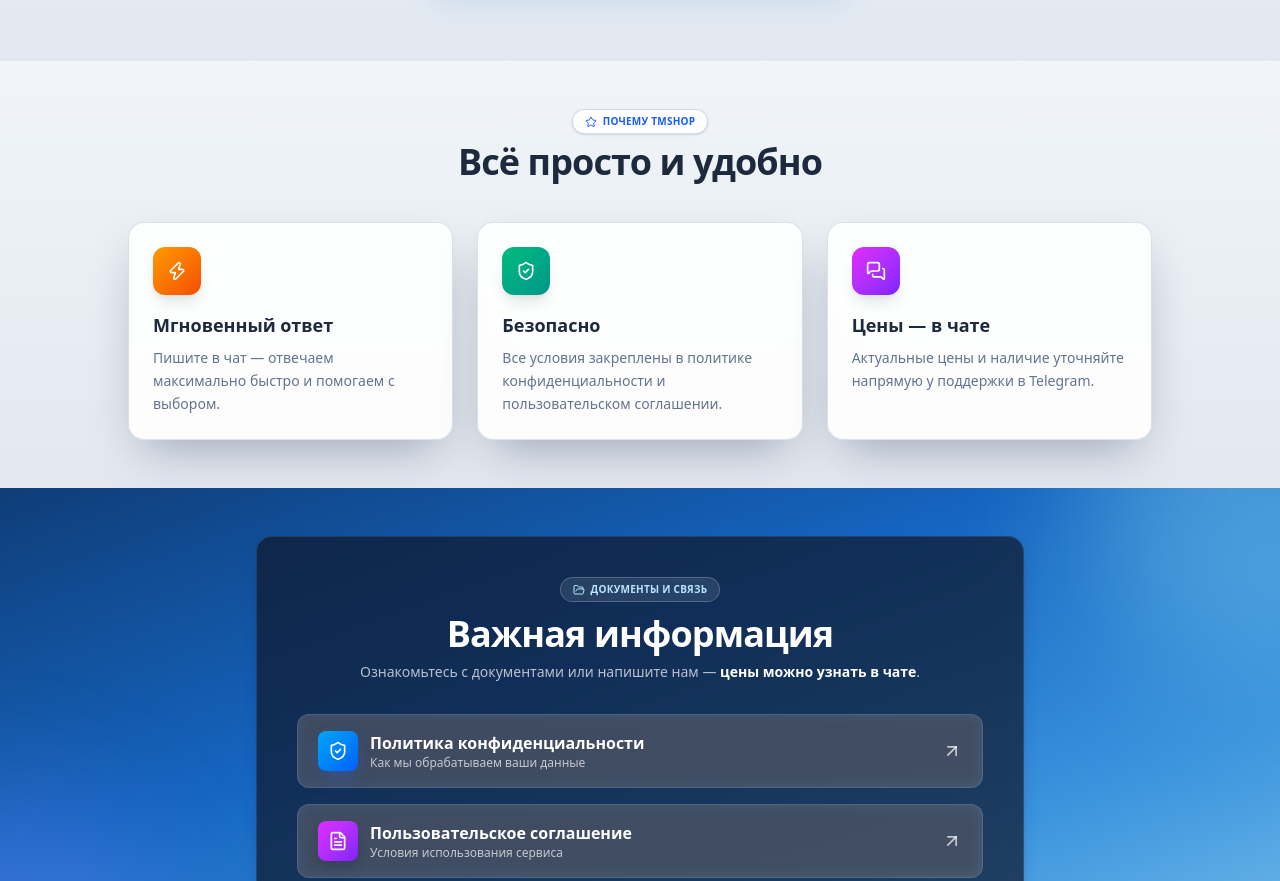
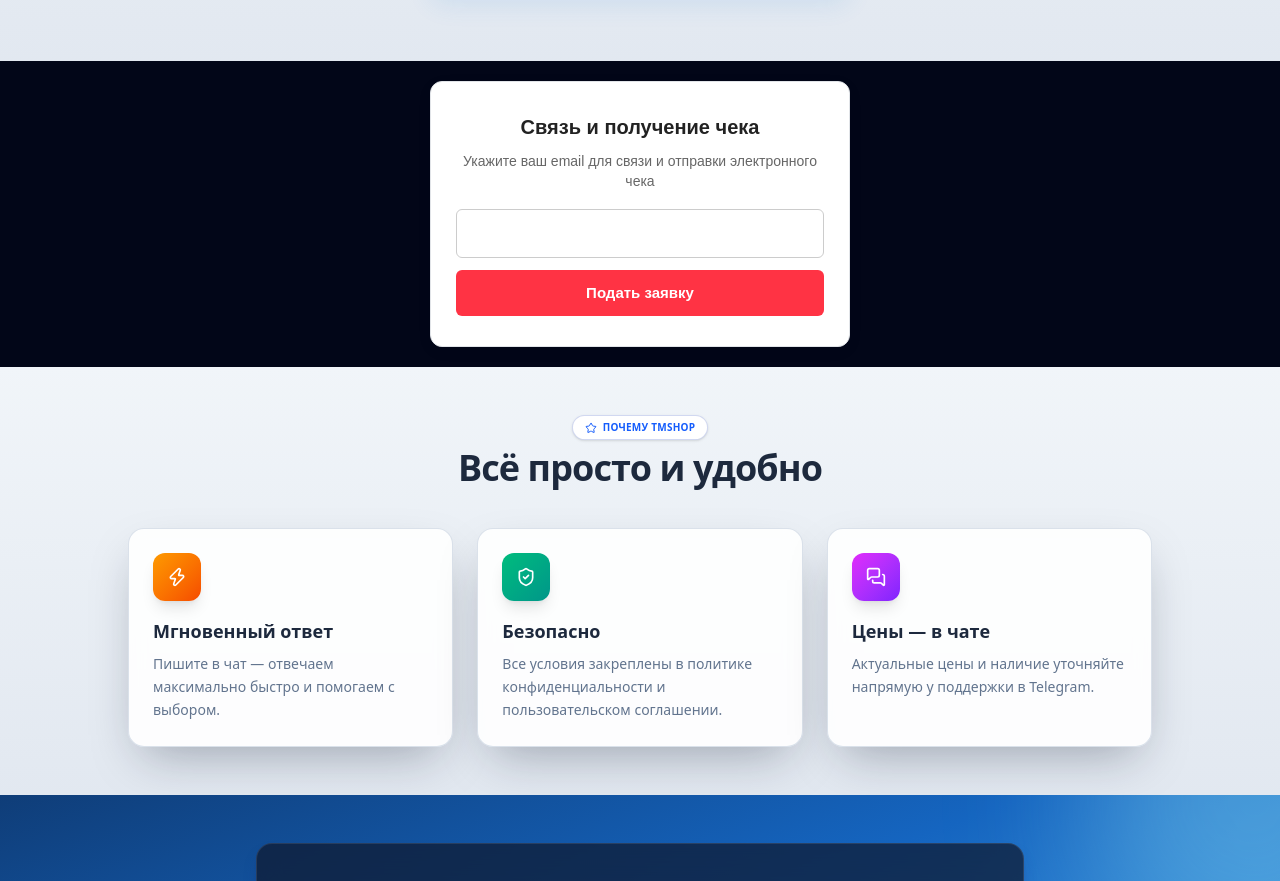
Before and after one commit to timys934/tmshop.github.io, a website: page index.html in a window 1280 px wide. Shown: the part 1273-2154 px from the top of the page. Drawn offline with nearby package versions, Linux system fonts and the light colour scheme.

Commit message:
Update index.html

```diff
--- a/index.html
+++ b/index.html
@@ -158,7 +158,113 @@
 </style>
   </div>
 </section>
+<!-- НАЧАЛО БЛОКА: Связь и получение чека -->
+<div class="receipt-block">
+    <h3 class="receipt-title">Связь и получение чека</h3>
+    <p class="receipt-desc">Укажите ваш email для связи и отправки электронного чека</p>
 
+    <div class="receipt-form">
+        <input
+            type="email"
+            id="receiptClientEmail"
+            placeholder="Введите ваш email"
+            class="receipt-input"
+            required
+        >
+        <button type="button" onclick="sendReceiptRequest()" class="receipt-btn">Подать заявку</button>
+    </div>
+</div>
+
+<style>
+    /* Стили для блока (изолированы, не сломают остальной сайт) */
+    .receipt-block {
+        background: #ffffff;
+        border: 1px solid #e1e4e8;
+        padding: 30px 25px;
+        border-radius: 12px;
+        box-shadow: 0 4px 15px rgba(0, 0, 0, 0.05);
+        max-width: 420px;
+        margin: 20px auto;
+        text-align: center;
+        font-family: Arial, sans-serif;
+        box-sizing: border-box;
+    }
+
+    .receipt-block * {
+        box-sizing: border-box;
+    }
+
+    .receipt-title {
+        margin: 0 0 10px 0;
+        color: #222;
+        font-size: 20px;
+        font-weight: bold;
+    }
+
+    .receipt-desc {
+        font-size: 14px;
+        color: #666;
+        margin: 0 0 18px 0;
+        line-height: 1.4;
+    }
+
+    .receipt-input {
+        width: 100%;
+        padding: 12px 14px;
+        border: 1px solid #ccc;
+        border-radius: 6px;
+        font-size: 15px;
+        margin-bottom: 12px;
+        outline: none;
+        transition: border-color 0.2s;
+    }
+
+    .receipt-input:focus {
+        border-color: #ff3344;
+    }
+
+    .receipt-btn {
+        width: 100%;
+        background-color: #ff3344;
+        color: white;
+        border: none;
+        padding: 12px;
+        border-radius: 6px;
+        font-size: 15px;
+        font-weight: bold;
+        cursor: pointer;
+        transition: background-color 0.2s;
+    }
+
+    .receipt-btn:hover {
+        background-color: #e02434;
+    }
+</style>
+
+<script>
+    // Логика кнопки
+    function sendReceiptRequest() {
+        const input = document.getElementById('receiptClientEmail');
+        const email = input.value.trim();
+        const recipient = 'tmshopa@yandex.ru';
+
+        if (!email) {
+            alert('Пожалуйста, введите ваш email!');
+            return;
+        }
+
+        const subject = encodeURIComponent('Связь и получение чека');
+        const body = encodeURIComponent(
+            'Здравствуйте!\n\n' +
+            'Прошу связаться со мной и отправить чек по моему заказу.\n\n' +
+            'Мой контактный email: ' + email + '\n\n' +
+            'Ожидаю ответа!'
+        );
+
+        window.location.href = `mailto:${recipient}?subject=${subject}&body=${body}`;
+    }
+</script>
+<!-- КОНЕЦ БЛОКА -->
 <!-- ═══════════ ПРЕИМУЩЕСТВА ═══════════ -->
 <section id="features" class="relative bg-gradient-to-b from-slate-100 to-slate-200 px-6 py-12 sm:px-10">
   <div class="mx-auto max-w-5xl">
```
